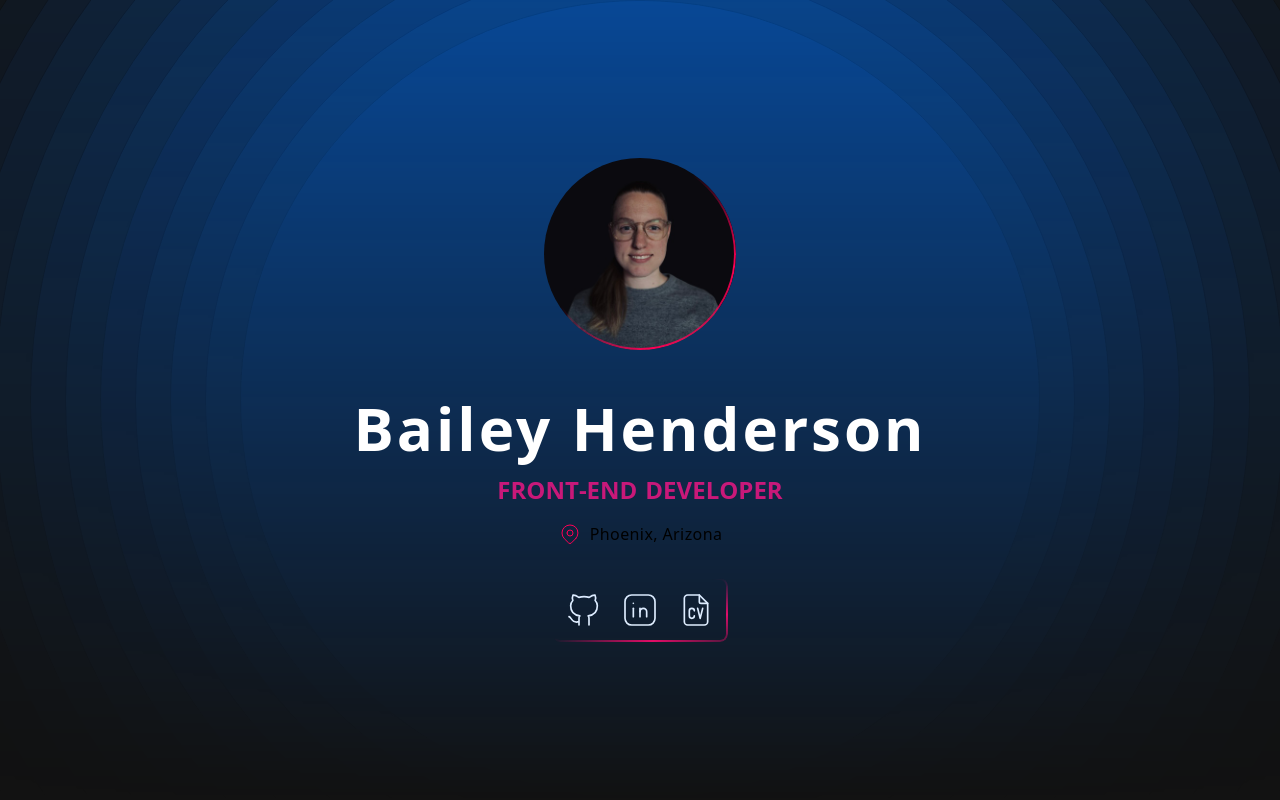
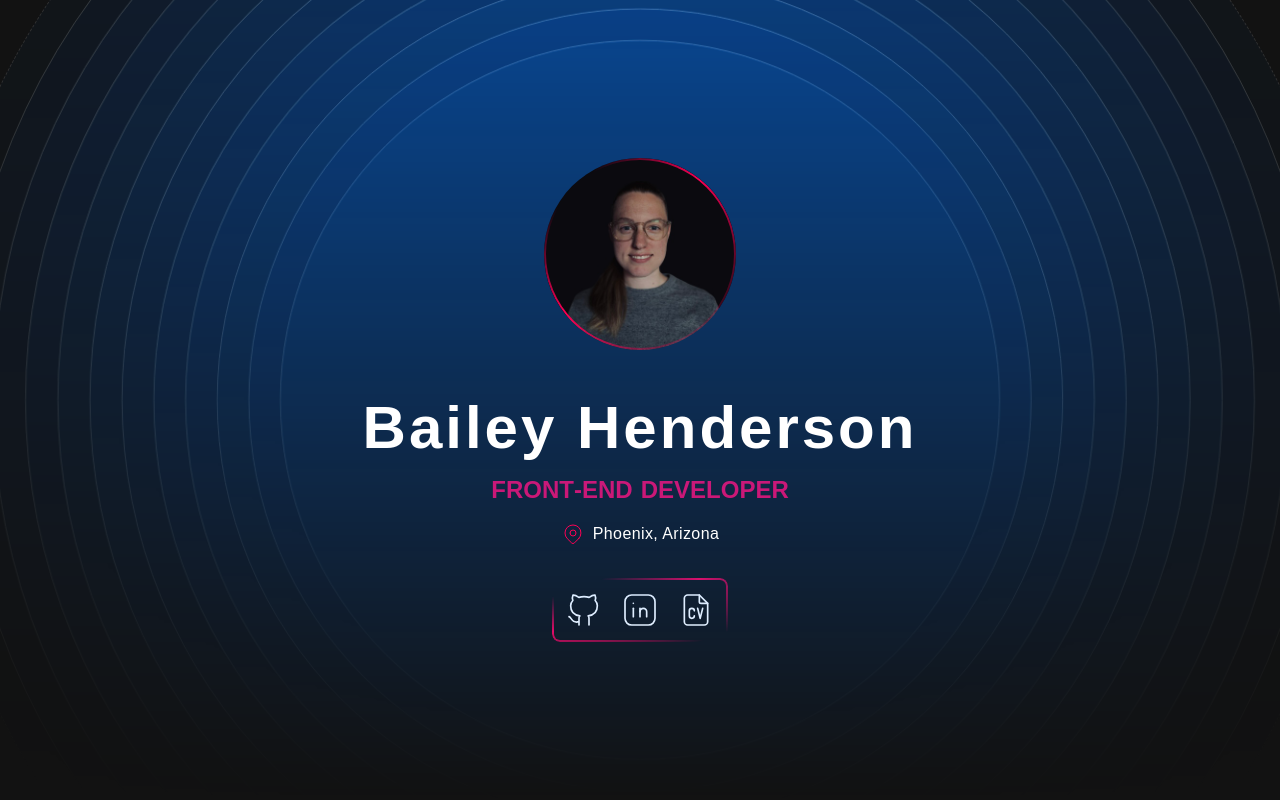
Before and after one commit to BaileyKH/baileyh-portfolio, a React (Vite) app: page / in a window 1280 px wide. Shown: the top 800 px of the page. Built offline with nearby package versions, Linux system fonts and the light colour scheme; a web font is replaced by a local one.

Commit message:
Update: Font Fix

```diff
--- a/tailwind.config.js
+++ b/tailwind.config.js
@@ -8,7 +8,7 @@
   theme: {
   	extend: {
   		fontFamily: {
-  			poppins: ['Poppins", sans-serif;']
+  			poppins: ['"Poppins", sans-serif;']
   		},
   		colors: {
   			primary: '#121212',
```
